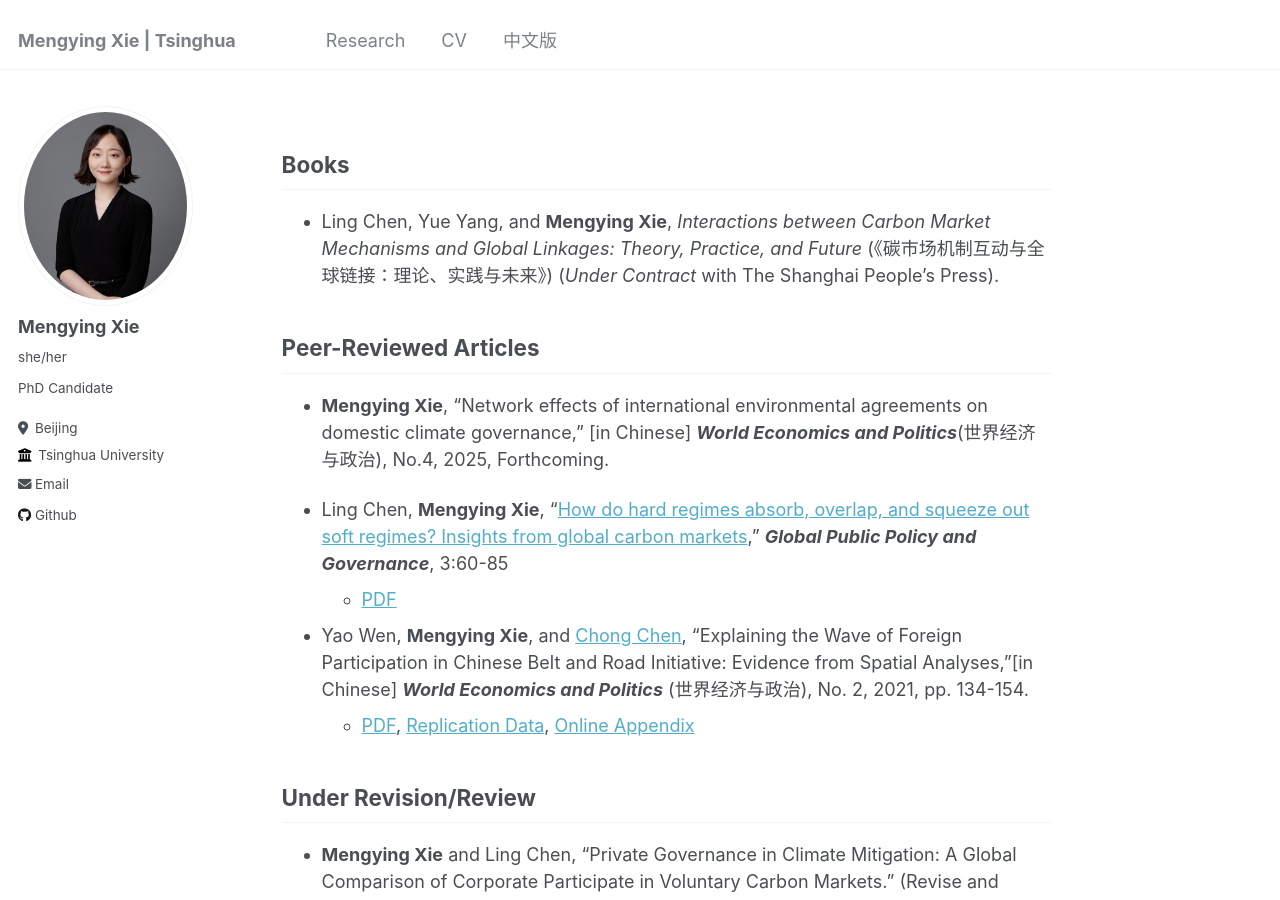
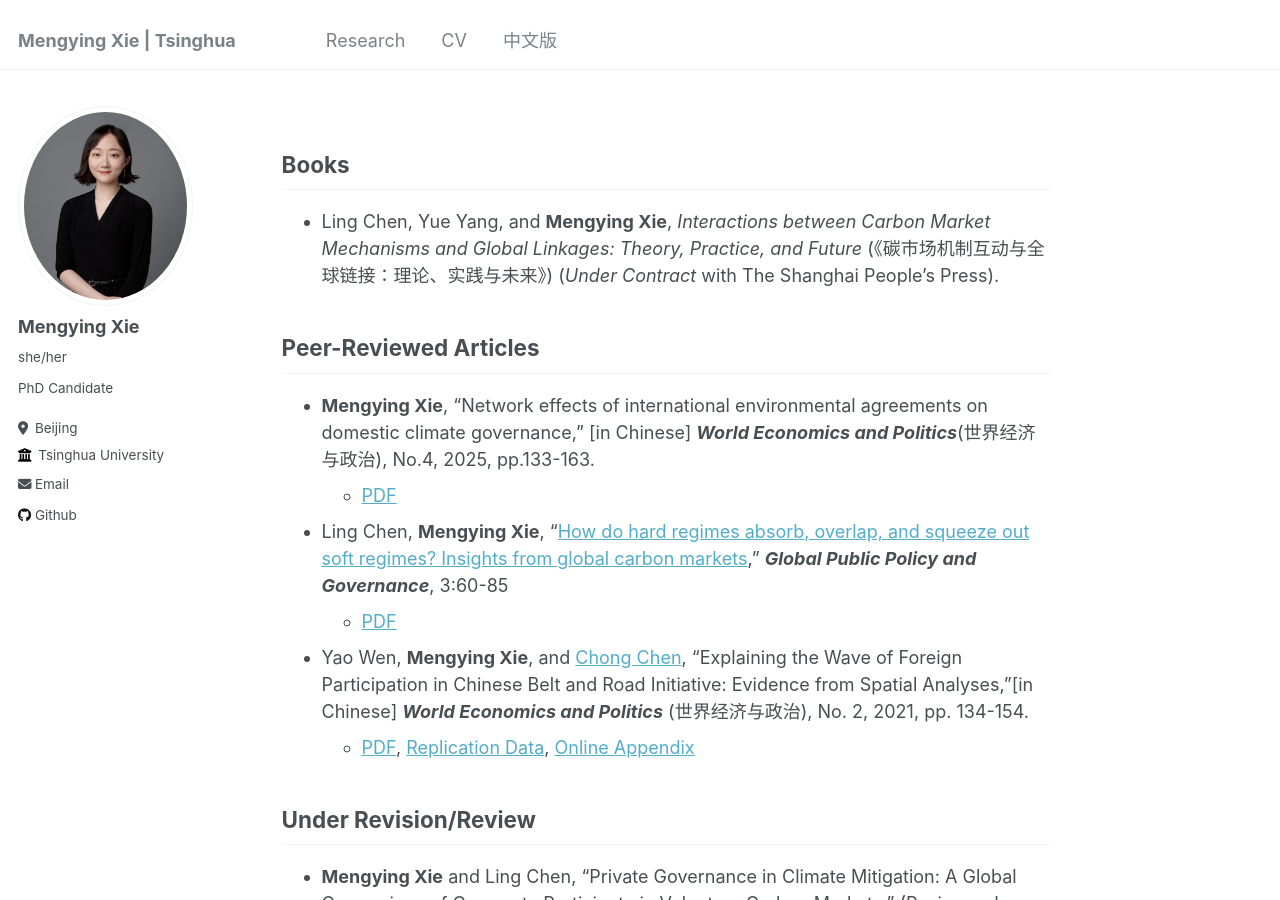
Before and after one commit to xiemythu/xiemythu.github.io, a Jekyll site: the page built from _pages/research.md, in a window 1280 px wide and 900 px high. Built offline with Jekyll 4.4.1, drawn with Linux system fonts in a browser that asks for light colours.

Commit message:
Update research.md

```diff
--- a/_pages/research.md
+++ b/_pages/research.md
@@ -12,7 +12,8 @@ author_profile: true
 
 ## Peer-Reviewed Articles
 
-*  **Mengying Xie**, "Network effects of international environmental agreements on domestic climate governance," [in Chinese] ***World Economics and Politics***(世界经济与政治), No.4, 2025, Forthcoming.
+*  **Mengying Xie**, "Network effects of international environmental agreements on domestic climate governance," [in Chinese] ***World Economics and Politics***(世界经济与政治), No.4, 2025, pp.133-163.
+    + [PDF](https://xiemythu.github.io/files/wpe_2025.pdf)
 
 * Ling Chen, **Mengying Xie**, "[How do hard regimes absorb, overlap, and squeeze out soft regimes? Insights from global carbon markets](https://doi.org/10.1007/s43508-023-00064-3)," ***Global Public Policy and Governance***, 3:60-85
     + [PDF](https://xiemythu.github.io/files/chen_xie_2023.pdf)
```
